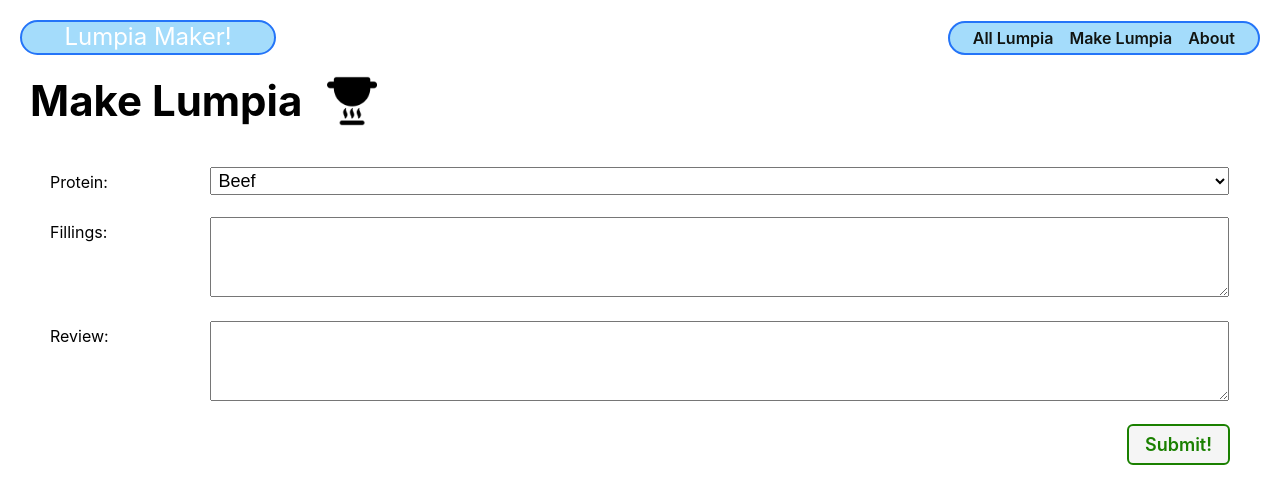
After one commit to ilsyim/lumpia, a Django app: page /lumpias/create/ in a window 1280 px wide. The commit adds this page. Shown: the top 504 px of the page. Run offline with Django 4.2, Linux system fonts and the light colour scheme.

Commit message:
make form

```diff
--- /dev/null
+++ b/main_app/static/css/form.css
@@ -0,0 +1,39 @@
+.form-container {
+  display: flex;
+  flex-direction: column;
+  width: 100%;
+}
+
+table {
+  padding: 0 40px;
+  width: 100%;
+  border-spacing: 0 20px;
+}
+
+th {
+  text-align: left;
+  padding: 6px 20px 0 0;
+  font-weight: normal;
+  vertical-align: top;
+  font-size: var(--font-reg);
+}
+
+td {
+  max-width: 60%;
+}
+
+td > * {
+  width: 100%;
+  padding: 2px 4px;
+  font-size: var(--font-l);
+}
+
+td > textarea {
+  height: calc(4 * var(--font-l) + 8px);
+  font-family: inherit;
+}
+
+.btn {
+  align-self: flex-end;
+  margin-right: 40px;
+}
--- a/main_app/templates/base.html
+++ b/main_app/templates/base.html
@@ -9,7 +9,7 @@
   <link
     rel="shortcut icon"
     type="image/png"
-    href=""
+    href="{% static 'images/flag.png' %}"
   >
   <title>Lumpia Maker</title>
 
@@ -28,6 +28,7 @@
     <nav>
       <ul>
         <li><a href="{% url 'lumpias_index' %}">All Lumpia</a></li>
+        <li><a href="{% url 'lumpias_create' %}">Make Lumpia</a></li>
         <li><a href="{% url 'about' %}">About</a></li>
       </ul>
     </nav>
--- /dev/null
+++ b/main_app/templates/main_app/lumpia_form.html
@@ -0,0 +1,26 @@
+{% extends 'base.html' %}
+{% load static %}
+
+{% block head %}
+<link rel="stylesheet" type="text/css" href="{% static 'css/form.css' %}"/>
+{% endblock %}
+
+{% block content %}
+
+<div class="page-header">
+  <h1>Make Lumpia</h1>
+  <img
+    src="{% static 'images/cook.png' %}"
+    alt="Lumpias with a bowl for sauce"
+    class="lumpia"
+  />
+</div>
+<form action="" method="post" class="form-container">
+  {% csrf_token %}
+  <table>
+    {{ form.as_table }}
+  </table>
+  <button type="submit" class="btn submit">Submit!</button>
+</form>
+
+{% endblock %}
--- a/main_app/urls.py
+++ b/main_app/urls.py
@@ -6,4 +6,5 @@ urlpatterns = [
   path('about/', views.about, name='about'),
   path('lumpias/', views.lumpias_index, name='lumpias_index'),
   path('lumpias/<int:lumpia_id>/', views.lumpias_detail, name='lumpias_detail'),
+  path('lumpias/create/', views.LumpiaCreate.as_view(), name='lumpias_create'),
 ]
--- a/main_app/views.py
+++ b/main_app/views.py
@@ -1,4 +1,5 @@
 from django.shortcuts import render
+from django.views.generic.edit import CreateView
 from .models import Lumpia
 
 lumpias = [
@@ -21,3 +22,7 @@ def lumpias_index(request):
 def lumpias_detail(request, lumpia_id):
   lumpia = Lumpia.objects.get(id=lumpia_id)
   return render(request, 'lumpias/detail.html', { 'lumpia': lumpia })
+
+class LumpiaCreate(CreateView):
+  model = Lumpia
+  fields = '__all__'
```
Also changed, not shown: main_app/static/images/cook.png (added).
